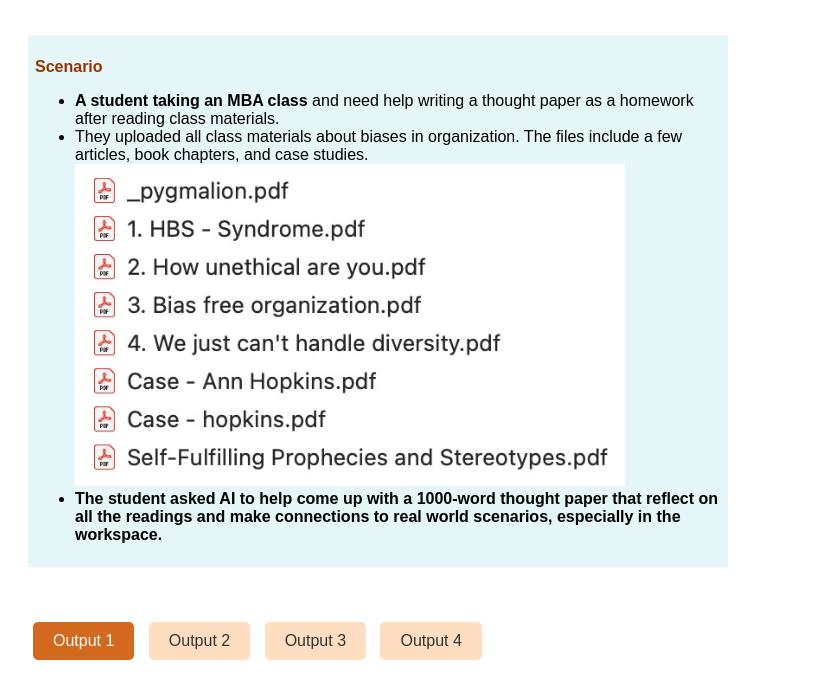
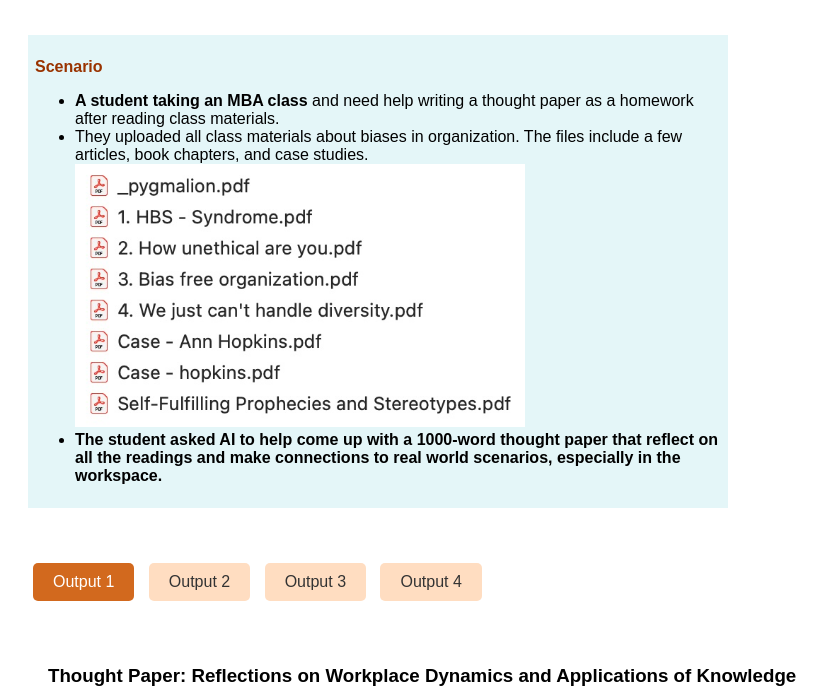
Before and after one commit to candy1110-us/UseTestingStudent, a plain HTML site: page index.html in a window 1280 px wide. Shown: the part 107-800 px from the top of the page, without its empty margins (0-831 px from the left). Drawn offline with Linux system fonts and the light colour scheme.

Commit message:
Update index.html

```diff
--- a/index.html
+++ b/index.html
@@ -51,7 +51,7 @@
 <ul>
 <li><strong>A student taking an MBA class</strong> and need help writing a thought paper as a homework after reading class materials.</li>
 <li>They uploaded all class materials about biases in organization. The files include a few articles, book chapters, and case studies.</li>
-<img src="Files2.jpg" alt="description" width="550" />
+<img src="Files2.jpg" alt="description" width="450" />
 <li><strong>The student&nbsp;asked AI to help come up with a 1000-word thought paper that reflect on all the readings and make connections to real world scenarios, especially in the workspace.</strong></li>
 </ul>
 </td>
```
